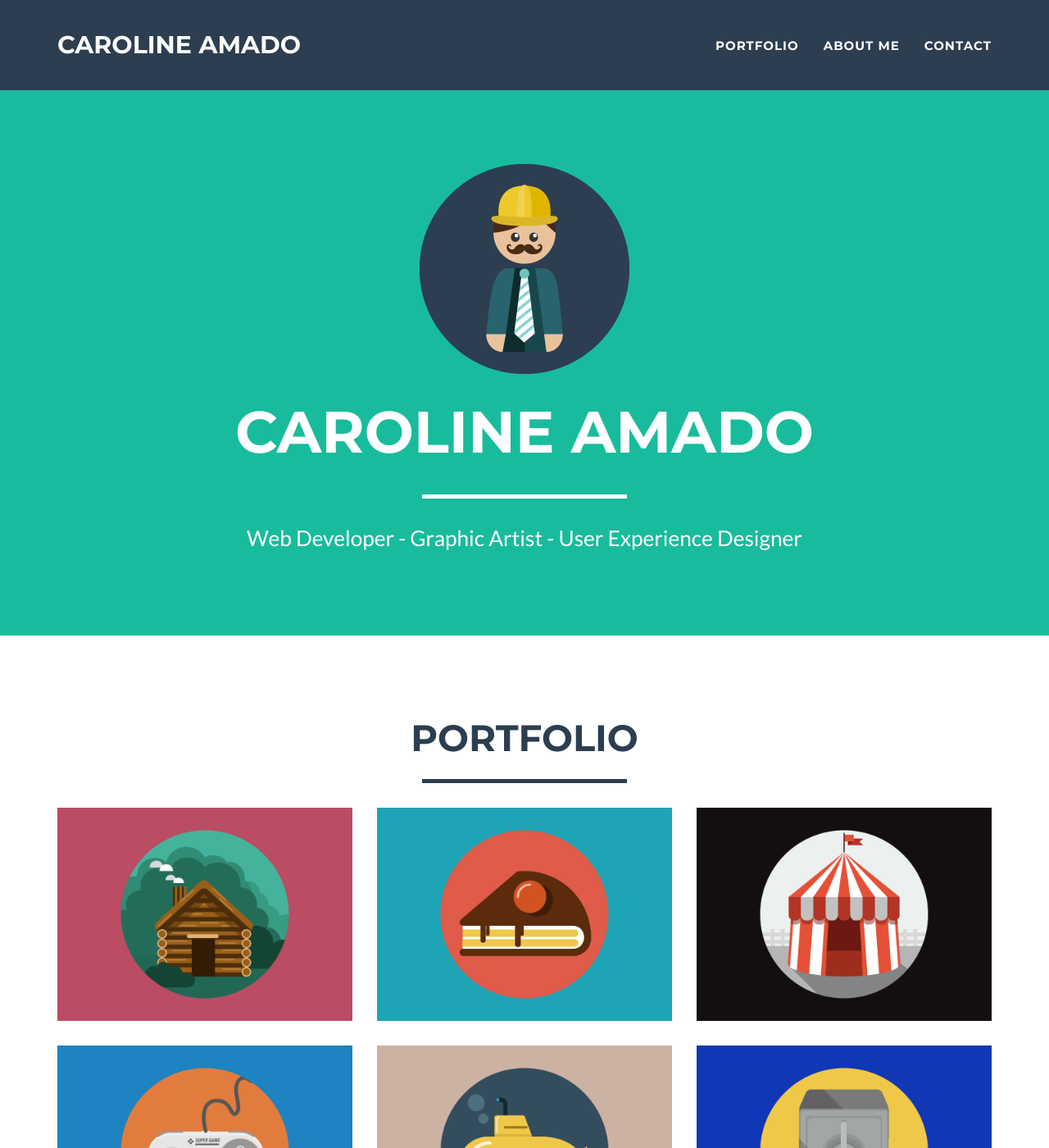
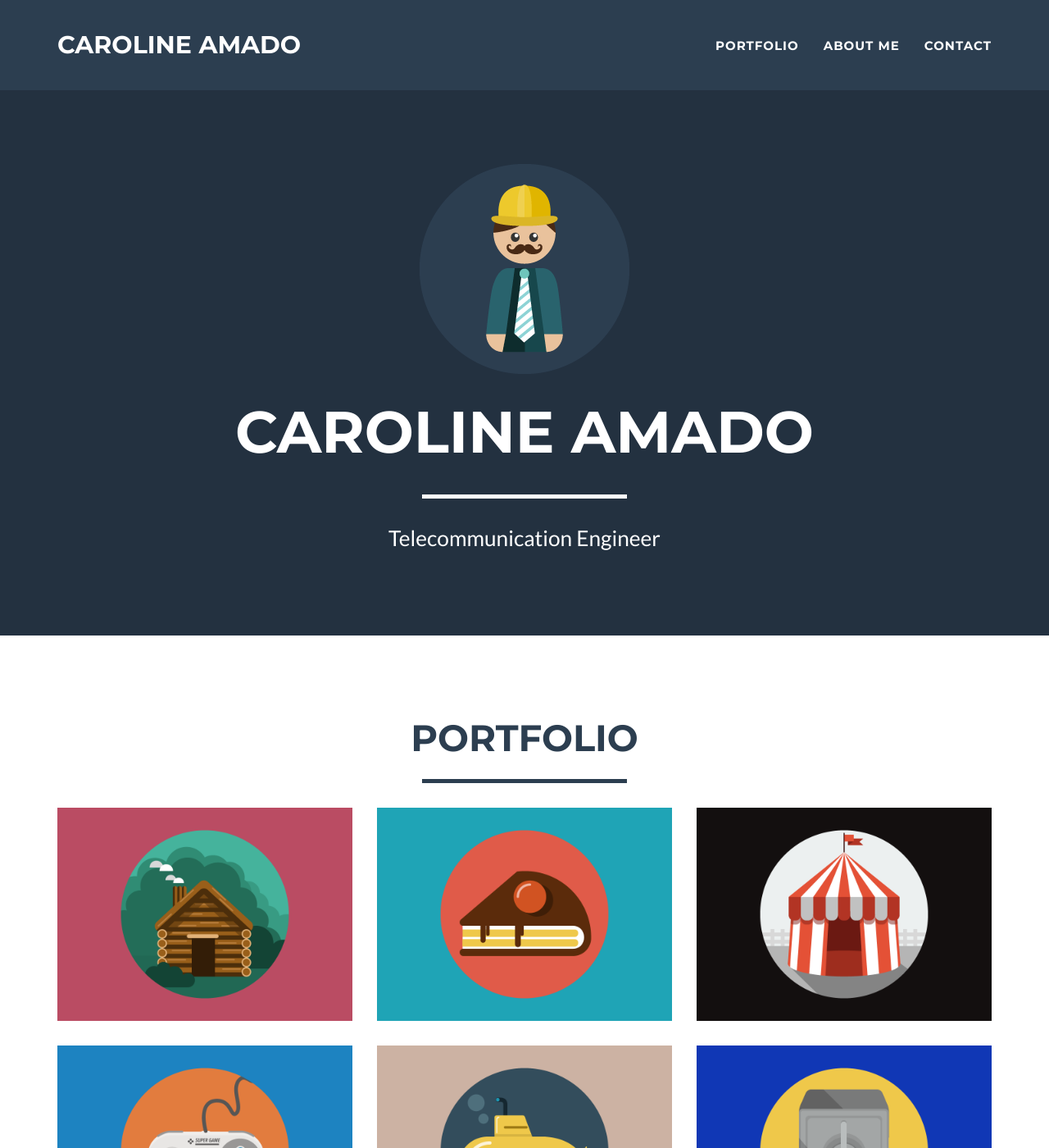
Before and after one commit to carolineamado/carolineamado.github.io, a Jekyll site: the page built from index.html, in a window 1280 px wide and 1400 px high. Shown: the whole window at 82% size. Built offline with Jekyll 4.4.1, drawn with Linux system fonts in a browser that asks for light colours.

Commit message:
test colors

```diff
--- a/_config.yml
+++ b/_config.yml
@@ -3,14 +3,14 @@ title: Caroline Amado
 email: carolaraujoamado@gmail.com
 url: http://carolineamado.github.io/
 description: "Write an awesome description for your new site here. You can edit this line in _config.yml. It will appear in your document head meta (for Google search results) and in your feed.xml site description."
-skills: "Web Developer - Graphic Artist - User Experience Designer"
+skills: "Telecommunication Engineer"
 
 # Contact form: comment the line below if you want to stick with the default PHP contact form
 contact: static
 
 # Color settings (hex-codes without the leading hash-tag)
 color:
-  primary: 18bc9c #80B3FF
+  primary: 233140 #18bc9c #80B3FF
   primary-rgb: "24,288,156" #"128,179,255"
   secondary: 2c3e50 #FD6E8A
   secondary-dark: 233140 #A2122F
```
